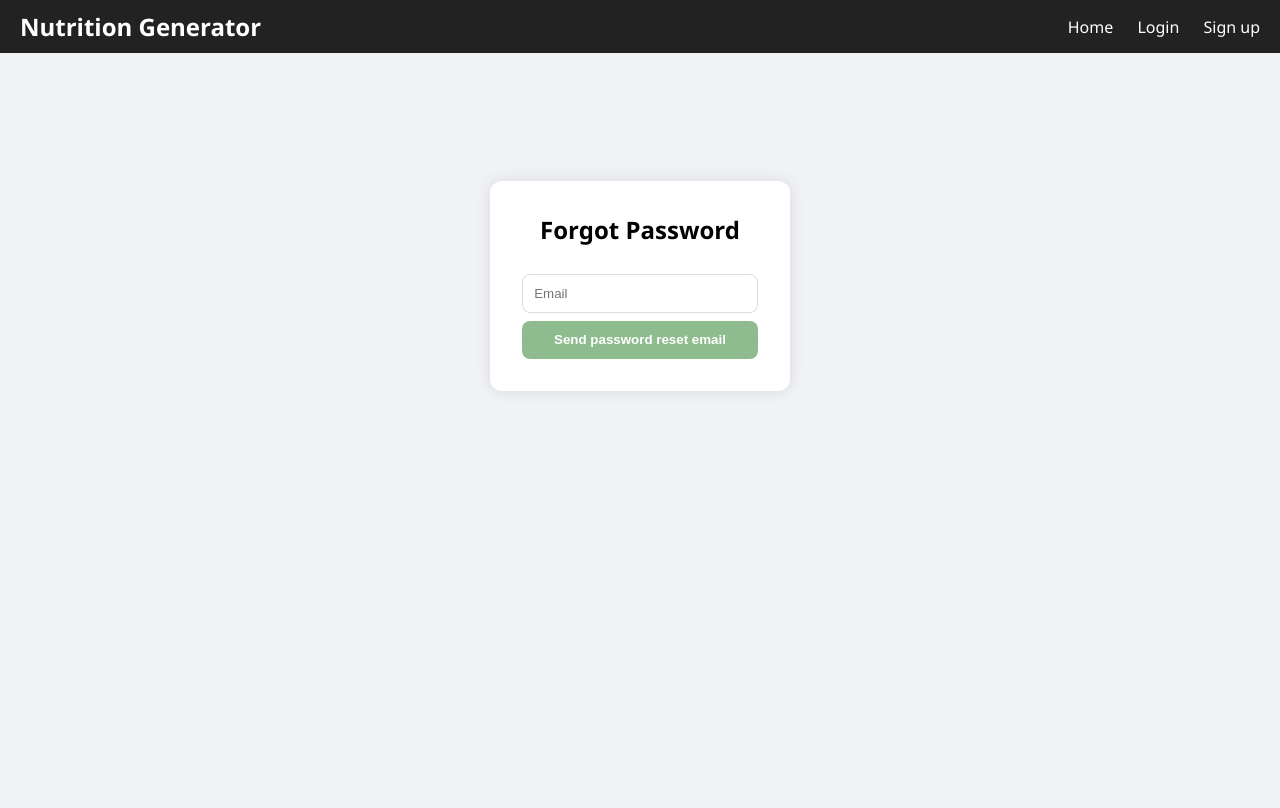
After one commit to lextale/MealPlanGenerator, a Flask app: page /forgot_password in a window 1280 px wide. The commit adds this page. Run offline with Flask 3, Linux system fonts and the light colour scheme.

Commit message:
Forgot password page

```diff
--- a/app/app-mock-response.py
+++ b/app/app-mock-response.py
@@ -610,6 +610,31 @@ def saved():
         mealPlanMeals=mealPlanMeals
     )
 
+@app.route('/forgot_password', methods=['GET', 'POST'])
+def forgot_password():
+    if request.method == 'GET':
+      return render_template('forgot_password.html')
+    if request.method == 'POST':
+        email = request.form.get('email')
+        if not email:
+            flash("Email is required", "error")
+            return render_template('login.html', email=email)
+
+        try:
+            # reset_link = auth.generate_password_reset_link(email)
+            #print(f"Send this reset link to the user: {reset_link}")
+            auth.send_password_reset_email(email)
+
+            flash("Password reset email sent! Check your inbox.", "success")
+            return redirect(url_for('forgot_password'))
+
+        except Exception as e:
+            flash(f"Error: {str(e)}", "error")
+            return render_template('login.html', email=email)
+
+    # GET request
+    return render_template('login.html')
+
 if __name__ == '__main__':
     init_auth()
     #loadLLM()
--- /dev/null
+++ b/app/templates/forgot_password.html
@@ -0,0 +1,41 @@
+<!-- templates/login.html -->
+<!DOCTYPE html>
+<html lang="en">
+<head>
+  <meta charset="UTF-8">
+  <title>Login</title>
+  <link rel="stylesheet" href="{{ url_for('static', filename='login.css') }}">
+</head>
+
+<nav class="navbar">
+  <div class="nav-left">
+    <a href="/" id="logo"><span class="logo">Nutrition Generator</span></a>
+  </div>
+  <div class="nav-right">
+    <a href="/" id="home">Home</a>
+    <a href="login" id="login">Login</a>
+    <a href="signup" id="signup">Sign up</a>
+  </div>
+</nav>
+
+<body>
+  <div class="container">
+    <h2>Forgot Password</h2>
+
+    {% with messages = get_flashed_messages(with_categories=true) %}
+      {% if messages %}
+        <ul class="flashes">
+          {% for category, message in messages %}
+            <li class="flash {{ category }}">{{ message }}</li>
+          {% endfor %}
+        </ul>
+      {% endif %}
+    {% endwith %}
+
+    <form method="POST">
+      <input type="email" name="email" placeholder="Email" value="{{ email or '' }}"" required><br>
+      <button type="submit">Send password reset email</button>
+    </form>
+  </div>
+</body>
+</html>
--- a/app/templates/login.html
+++ b/app/templates/login.html
@@ -37,6 +37,7 @@
       <button type="submit">Login</button>
     </form>
     <p>Don't have an account? <a href="{{ url_for('signup') }}">Sign up</a></p>
+    <p><a href="{{ url_for('forgot_password') }}">Forgot Password</a></p>
   </div>
 </body>
 </html>
```
